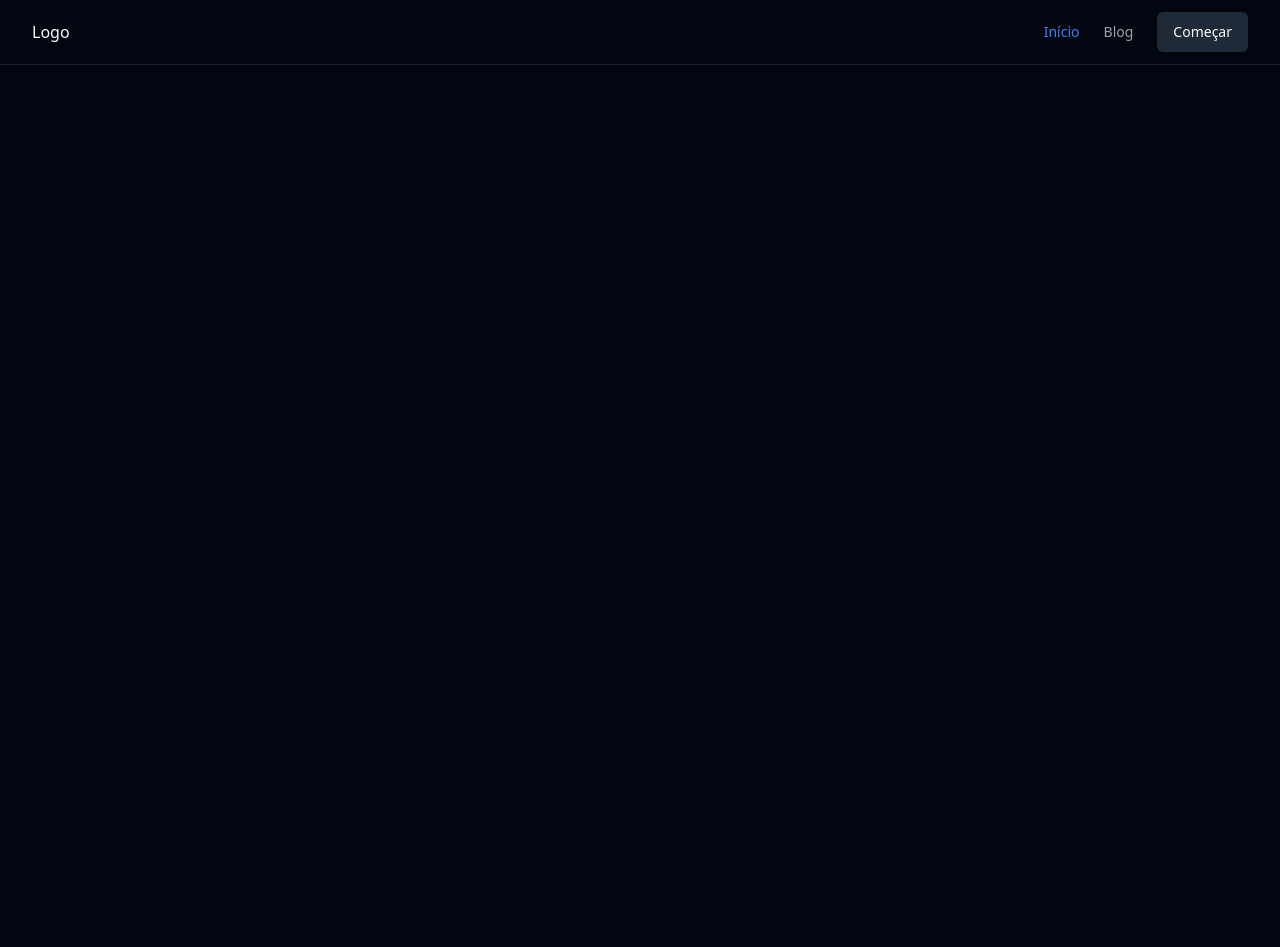
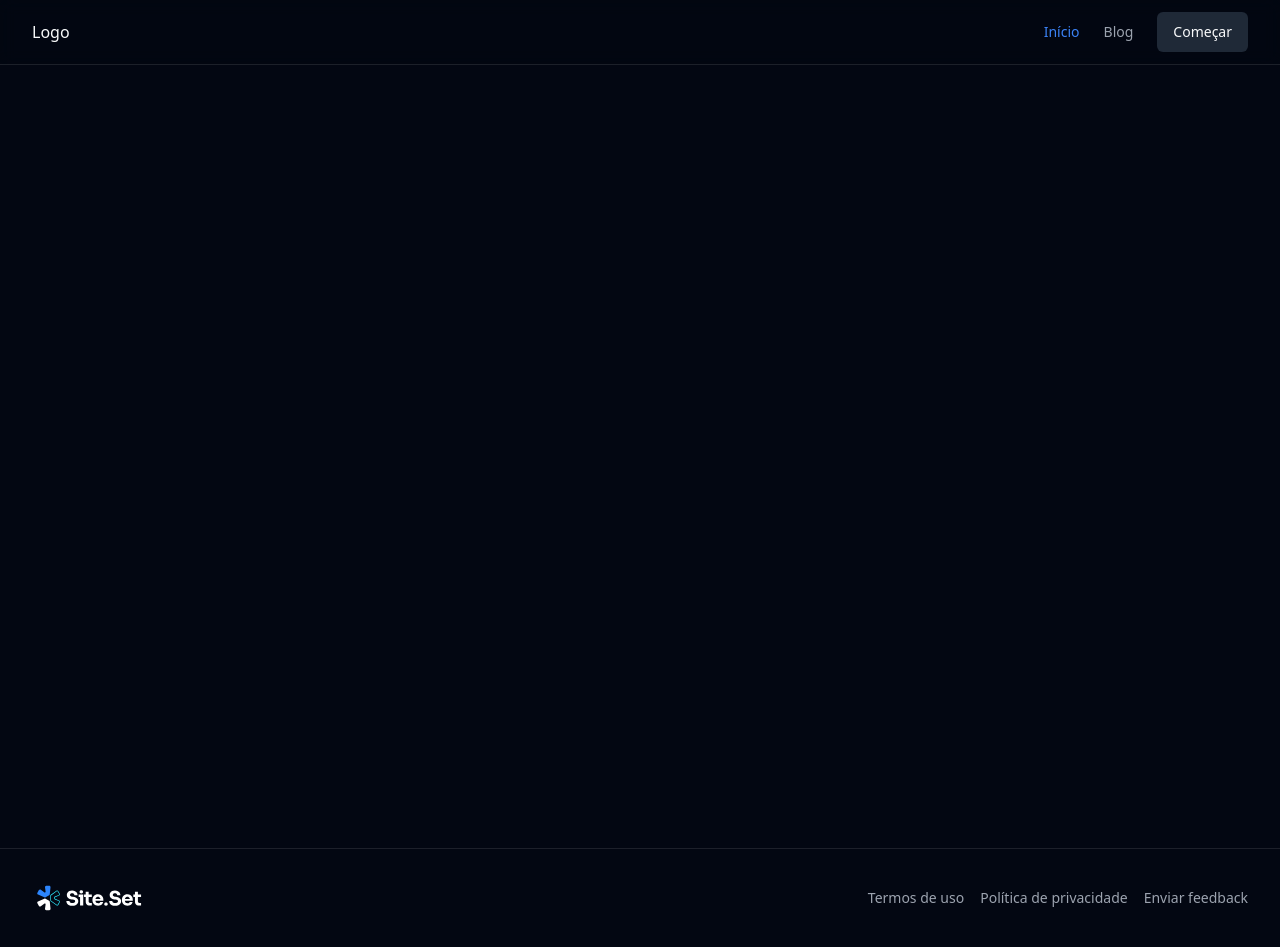
Before and after one commit to odevalison/next-site.set-rocketseat, a Next.js app: page / in a window 1280 px wide. Before the commit the page ends 848 px from the top, so only its background shows below. Built offline with nearby package versions, Linux system fonts and the light colour scheme; a web font is replaced by a local one.

Commit message:
feat: add Footer component

```diff
--- /dev/null
+++ b/src/components/footer/footer.tsx
@@ -0,0 +1,33 @@
+import Image from "next/image";
+import Link from "next/link";
+
+export const Footer = () => {
+  return (
+    <footer className="border-t border-white/10">
+      <div className="mx-auto max-w-7xl px-4 sm:px-6 lg:px-8">
+        <div className="flex md:flex-row justify-between gap-8 py-8">
+          <Link href="/">
+            <Image
+              src="/brand-logo.svg"
+              alt="Site.Set logo"
+              width={116}
+              height={32}
+            />
+          </Link>
+
+          <nav className="flex flex-col items-center md:flex-row gap-4 text-sm text-muted-foreground">
+            <Link href="/termos-de-uso" className="hover:text-primary">
+              Termos de uso
+            </Link>
+            <Link href="/politica-privacidade" className="hover:text-primary">
+              Política de privacidade
+            </Link>
+            <Link href="/feedback" className="hover:text-primary">
+              Enviar feedback
+            </Link>
+          </nav>
+        </div>
+      </div>
+    </footer>
+  );
+};
--- /dev/null
+++ b/src/components/footer/index.ts
@@ -0,0 +1 @@
+export * from "./footer";
--- a/src/components/layout/layout.tsx
+++ b/src/components/layout/layout.tsx
@@ -1,3 +1,4 @@
+import { Footer } from "../footer";
 import { Header } from "../header";
 
 type LayoutProps = {
@@ -9,6 +10,7 @@ export const Layout = ({ children }: LayoutProps) => {
     <div className="relative flex min-h-screen flex-col dark">
       <Header />
       <main className="flex-1 flex flex-col mb-12">{children}</main>
+      <Footer />
     </div>
   );
 };
```
Also changed, not shown: public/brand-logo.svg (added).
